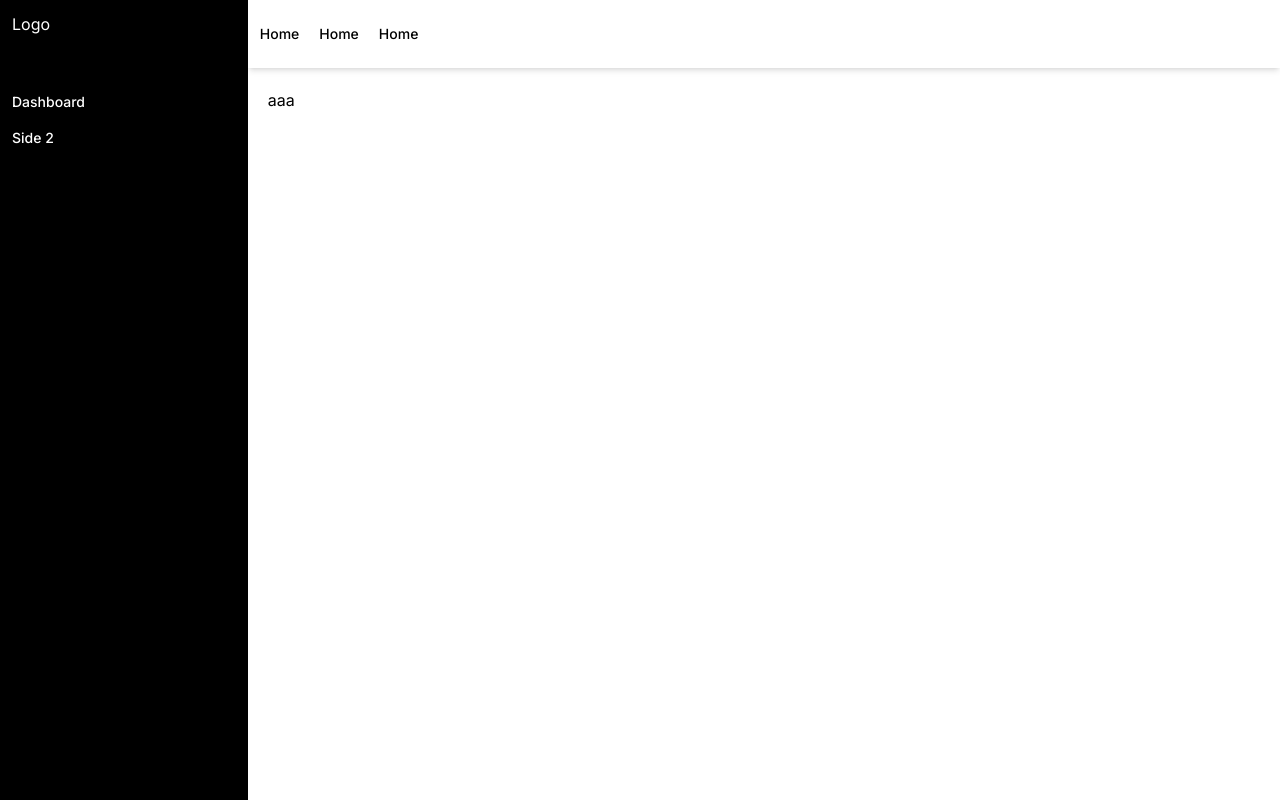
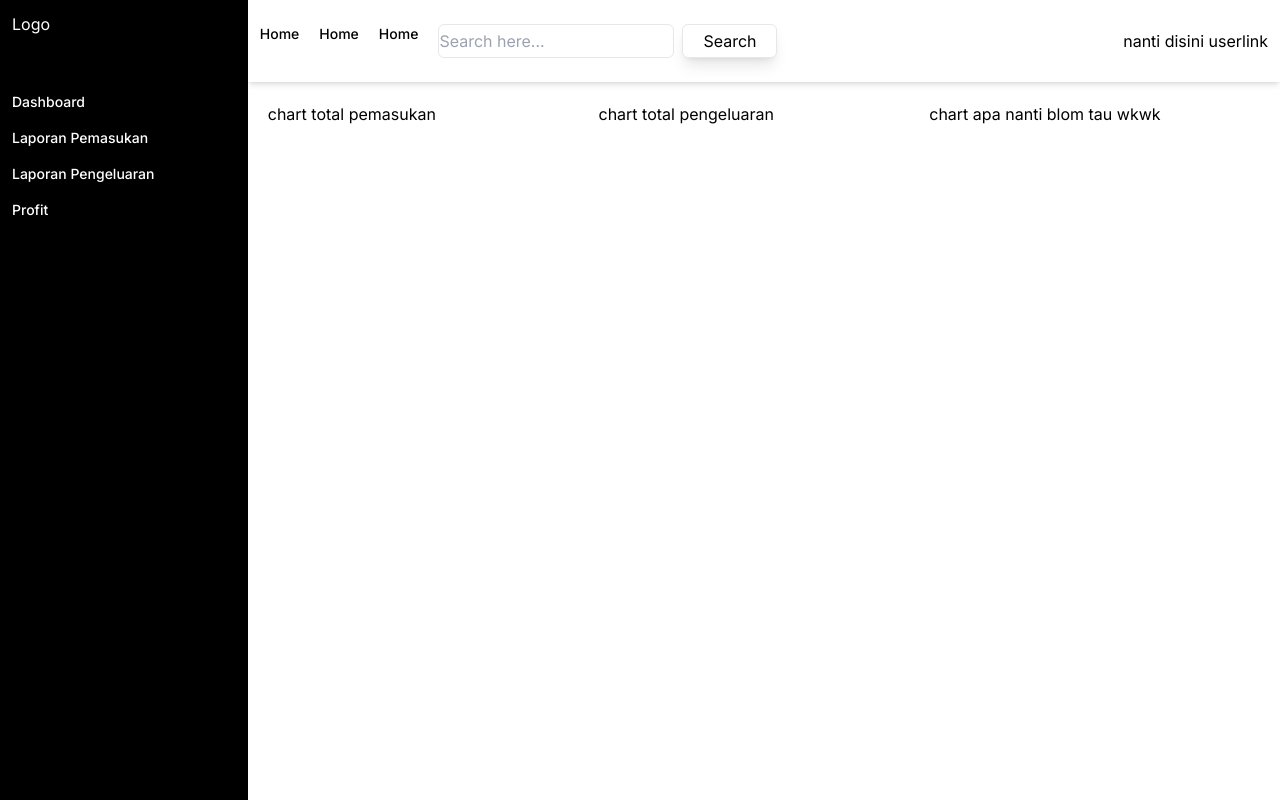
Before and after one commit to actho01/keuangan, a Next.js app: page / in a window 1280 px wide. Built offline with nearby package versions, Linux system fonts and the light colour scheme.

Commit message:
ngerubah di navbar sama page

```diff
--- a/src/app/components/organisms/Navbar.js
+++ b/src/app/components/organisms/Navbar.js
@@ -7,7 +7,26 @@ const Navbar = () => {
       <NavItem text={'Home'} link={'#'} />
       <NavItem text={'Home'} link={'#'} />
       <NavItem text={'Home'} link={'#'} />
+      <div className="flex items-center space-x-2">
+      <input
+        type="text"
+        placeholder="Search here..."
+        className="py-1 border rounded-md focus:outline-none focus:ring focus:border-blue-300"
+      />
+      <button
+
+        className="px-5 py-1 text-black bg-white rounded-md hover:bg-blue-600 focus:outline-none border shadow-lg"
+      >
+        Search
+      </button>
+    </div>
+    <div className="container mx-auto my-auto">
+      <div className="flex justify-end items-center">
+        <p> nanti disini userlink</p>
+      </div>
+    </div>
     </nav>
+
   );
 };
 
--- a/src/app/components/organisms/Sidebar.js
+++ b/src/app/components/organisms/Sidebar.js
@@ -6,7 +6,10 @@ const Sidebar = () => {
     <nav className="flex flex-col min-h-screen p-1 bg-black">
       <div className="h-20 p-2 text-white">Logo</div>
       <SideItem text={'Dashboard'} link={'#'} />
-      <SideItem text={'Side 2'} link={'#'} />
+      <SideItem text={'Laporan Pemasukan '} link={'#'} />
+      <SideItem text={'Laporan Pengeluaran'} link={'#'} />
+      {/* pengeluaran nanti dibuat dropdown yang didalamnya ada pengeluaran operasional dan pengeluaran harian */}
+      <SideItem text={'Profit'} link={'#'} />
     </nav>
   );
 };
--- a/src/app/page.js
+++ b/src/app/page.js
@@ -2,5 +2,13 @@ import Image from 'next/image';
 import UserTemplate from './components/templates/UserTemplate';
 
 export default function Home() {
-  return <UserTemplate>aaa</UserTemplate>;
+  return <UserTemplate>
+    <div className='grid grid-flow-row-dense grid-cols-3 '>
+      <div>
+        <div>chart total pemasukan</div>
+      </div>
+      <div>chart total pengeluaran</div>
+      <div>chart apa nanti blom tau wkwk</div>
+    </div>
+  </UserTemplate>;
 }
```
